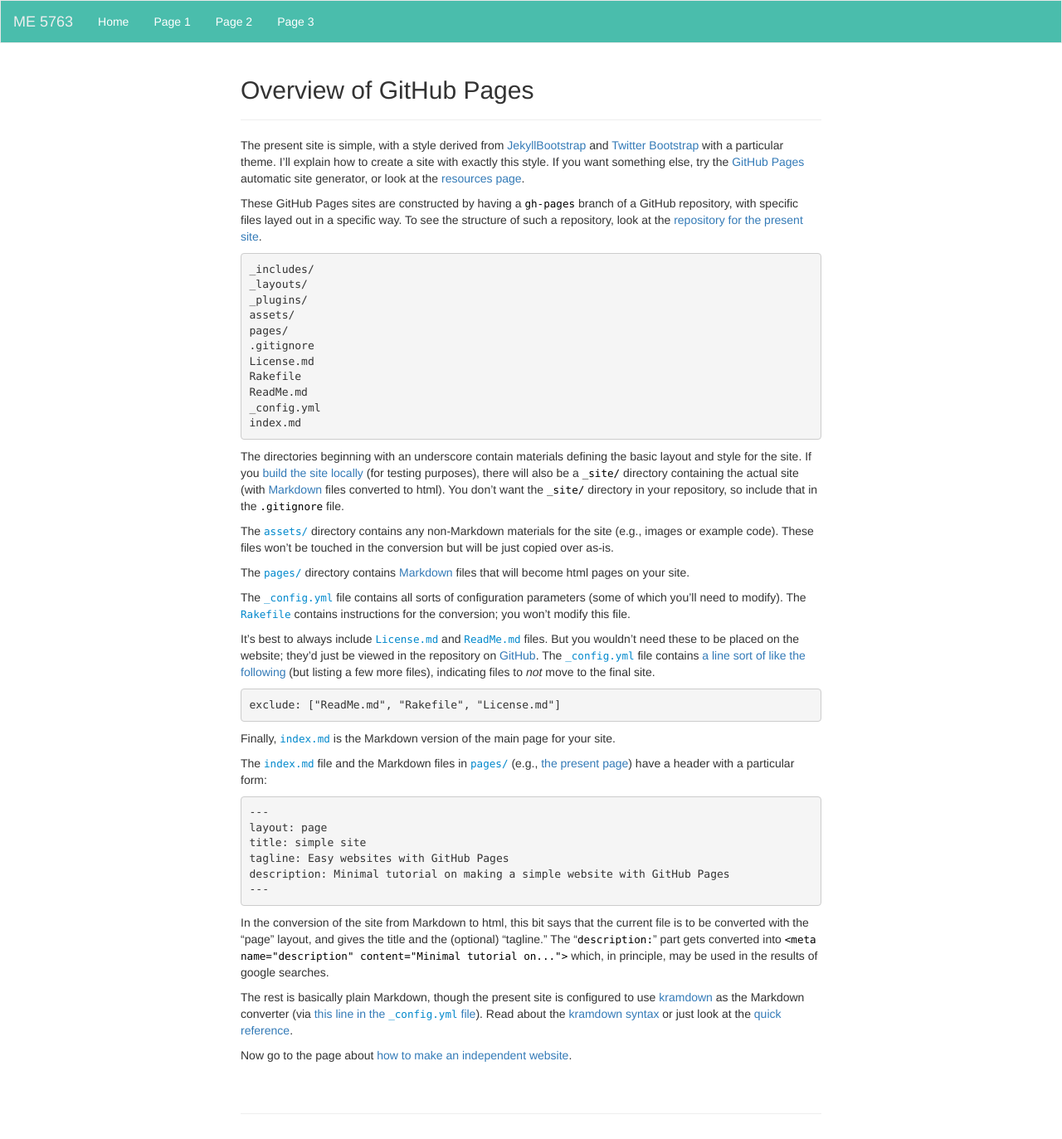
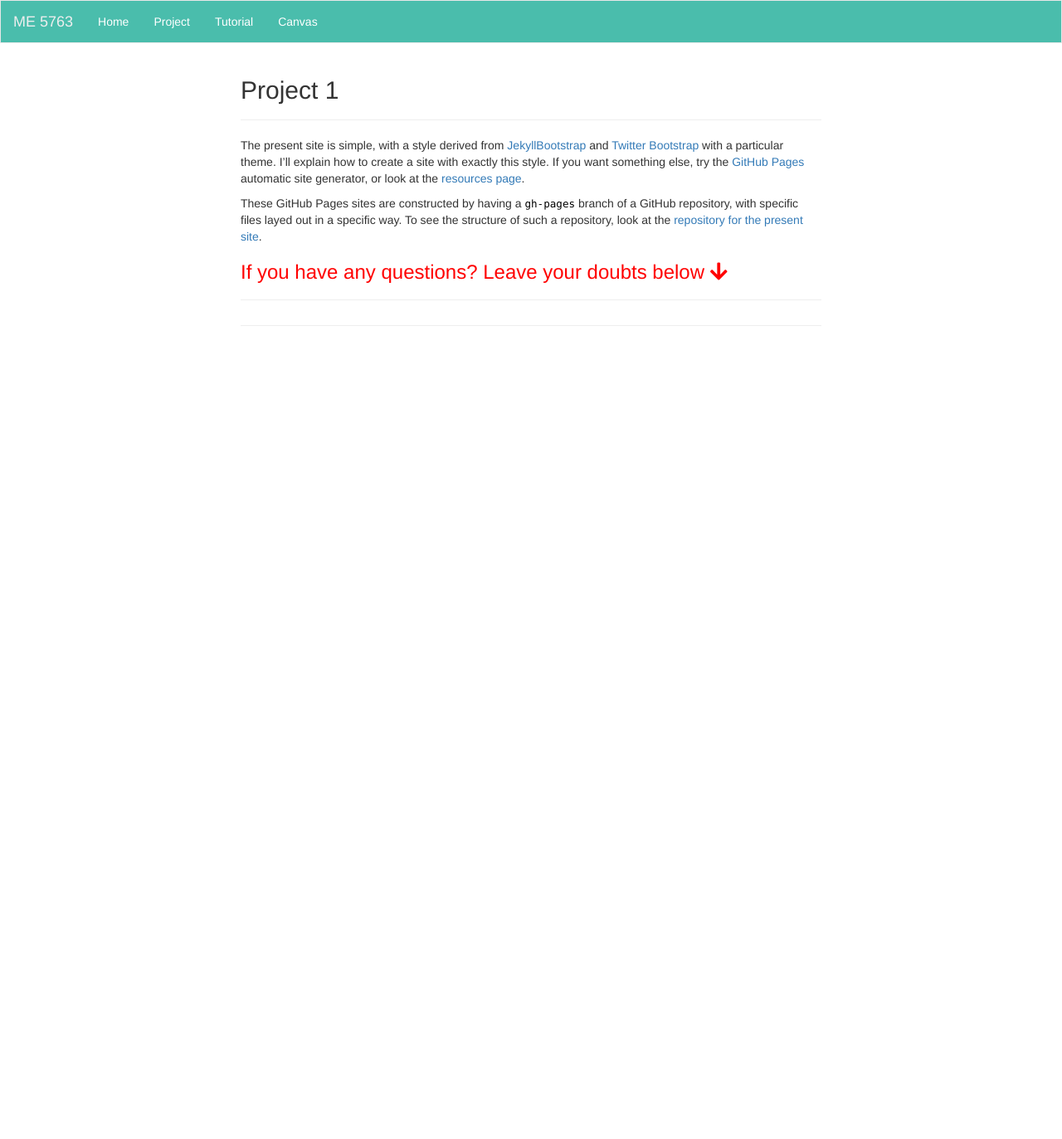
Before and after one commit to me5763/lab-fs19, a Jekyll site: the page built from pages/project-1.md, in a window 1280 px wide. Shown: the whole page at 83% size. Built offline with Jekyll 4.4.1, drawn with Linux system fonts in a browser that asks for light colours; nearby versions of some CDN libraries; comment, search, counter and statistics services are not loaded; after the commit the page ends 900 px from its top, so only the background shows below that.

Commit message:
init commit

```diff
--- a/_includes/themes/twitter/default.html
+++ b/_includes/themes/twitter/default.html
@@ -23,6 +23,8 @@
     <script src="https://ajax.googleapis.com/ajax/libs/jquery/3.3.1/jquery.min.js"></script>
     <script src="https://maxcdn.bootstrapcdn.com/bootstrap/3.3.7/js/bootstrap.min.js"></script>
 
+    <link rel="stylesheet" href="https://use.fontawesome.com/releases/v5.2.0/css/all.css" integrity="sha384-hWVjflwFxL6sNzntih27bfxkr27PmbbK/iSvJ+a4+0owXq79v+lsFkW54bOGbiDQ" crossorigin="anonymous">
+
     <!-- Le fav and touch icons -->
 
     <!-- atom & rss feed -->
@@ -39,10 +41,10 @@
           <a class="navbar-brand" href="{{ HOME_PATH }}">{{ site.title }}</a>
         </div>
         <ul class="nav navbar-nav">
-          <li class="active"><a href="#">Home</a></li>
-          <li><a href="#projects">Page 1</a></li>
-          <li><a href="#">Page 2</a></li>
-          <li><a href="#">Page 3</a></li>
+          <li class="active"><a href="/">Home</a></li>
+          <li><a href="/#projects">Project</a></li>
+          <li><a href="/#tutorial">Tutorial</a></li>
+          <li><a href="http://canvas.mst.edu/" target="_blank">Canvas</a></li>
         </ul>
       </div>
     </nav>
--- a/_layouts/page-discussion.html
+++ b/_layouts/page-discussion.html
@@ -3,5 +3,5 @@ layout: default
 ---
 {% include JB/setup %}
 {% include themes/twitter/page.html %}
-</br>
+<hr>
 {% include themes/twitter/disqus.html %}
--- a/pages/project-1.md
+++ b/pages/project-1.md
@@ -1,7 +1,7 @@
 ---
 layout: page-discussion
-title: Overview of GitHub Pages
-description: Overview of construction of a website with GitHub Pages
+title: Project 1
+description: Modeling
 ---
 
 The present site is simple, with a style derived from
@@ -17,91 +17,4 @@ of a GitHub repository, with specific files layed out in a specific
 way. To see the structure of such a repository, look at the
 [repository for the present site](https://github.com/kbroman/simple_site).
 
-    _includes/
-    _layouts/
-    _plugins/
-    assets/
-    pages/
-    .gitignore
-    License.md
-    Rakefile
-    ReadMe.md
-    _config.yml
-    index.md
-
-The directories beginning with an underscore contain materials
-defining the basic layout and style for the site. If you
-[build the site locally](pages/local_test.html) (for testing
-purposes), there will also be a `_site/` directory containing the
-actual site (with
-[Markdown](https://daringfireball.net/projects/markdown/) files
-converted to html). You don't want the `_site/` directory in your
-repository, so include that in the `.gitignore` file.
-
-The
-[`assets/`](https://github.com/kbroman/simple_site/tree/gh-pages/assets)
-directory contains any non-Markdown materials for the site (e.g.,
-images or example code). These files won't be touched in the
-conversion but will be just copied over as-is.
-
-The
-[`pages/`](https://github.com/kbroman/simple_site/tree/gh-pages/pages)
-directory contains
-[Markdown](https://daringfireball.net/projects/markdown/) files that
-will become html pages on your site.
-
-The
-[`_config.yml`](https://github.com/kbroman/simple_site/blob/gh-pages/_config.yml)
-file contains all sorts of configuration parameters (some of which
-you'll need to modify). The [`Rakefile`](https://github.com/kbroman/simple_site/blob/gh-pages/Rakefile) contains instructions for
-the conversion; you won't modify this file.
-
-It's best to always include
-[`License.md`](https://github.com/kbroman/simple_site/tree/gh-pages/License.md)
-and
-[`ReadMe.md`](https://github.com/kbroman/simple_site/tree/gh-pages/ReadMe.md)
-files. But you wouldn't need these to be placed on the website; they'd
-just be viewed in the repository on [GitHub](https://github.com). The
-[`_config.yml`](https://github.com/kbroman/simple_site/tree/gh-pages/_config.yml)
-file contains
-[a line sort of like the following](https://github.com/kbroman/simple_site/blob/gh-pages/_config.yml#L5)
-(but listing a few more files), indicating files to _not_ move to the
-final site.
-
-    exclude: ["ReadMe.md", "Rakefile", "License.md"]
-
-Finally,
-[`index.md`](https://raw.githubusercontent.com/kbroman/simple_site/gh-pages/index.md)
-is the Markdown version of the main page for your site.
-
-The
-[`index.md`](https://raw.githubusercontent.com/kbroman/simple_site/gh-pages/index.md)
-file and the Markdown files in
-[`pages/`](https://github.com/kbroman/simple_site/blob/gh-pages/pages)
-(e.g.,
-[the present page](https://raw.githubusercontent.com/kbroman/simple_site/gh-pages/pages/overview.md))
-have a header with a particular form:
-
-    ---
-    layout: page
-    title: simple site
-    tagline: Easy websites with GitHub Pages
-    description: Minimal tutorial on making a simple website with GitHub Pages
-    ---
-
-In the conversion of the site from Markdown to html, this bit says
-that the current file is to be converted with the &ldquo;page&rdquo;
-layout, and gives the title and the (optional) &ldquo;tagline.&rdquo;
-The "`description:`" part gets converted into
-`<meta name="description" content="Minimal tutorial on...">`
-which, in principle, may be used in the results of google searches.
-
-The rest is basically plain Markdown, though the present site is
-configured to use [kramdown](https://kramdown.gettalong.org/) as the
-Markdown converter (via
-[this line in the `_config.yml` file](https://github.com/kbroman/simple_site/blob/gh-pages/_config.yml#L23)).
-Read about the [kramdown syntax](https://kramdown.gettalong.org/syntax.html)
-or just look at the
-[quick reference](https://kramdown.gettalong.org/quickref.html).
-
-Now go to the page about [how to make an independent website](independent_site.html).
+### <span style="color: red">If you have any questions? Leave your doubts below <i class="fas fa-arrow-down"></i></span>
```
Also changed, not shown: index.md (+9 -6 lines), pages/project-3.md (added, +107 -0 lines), pages/project-4.md (added, +107 -0 lines), pages/project-5.md (added, +107 -0 lines), pages/project-2.md (renamed from pages/overview.md).
